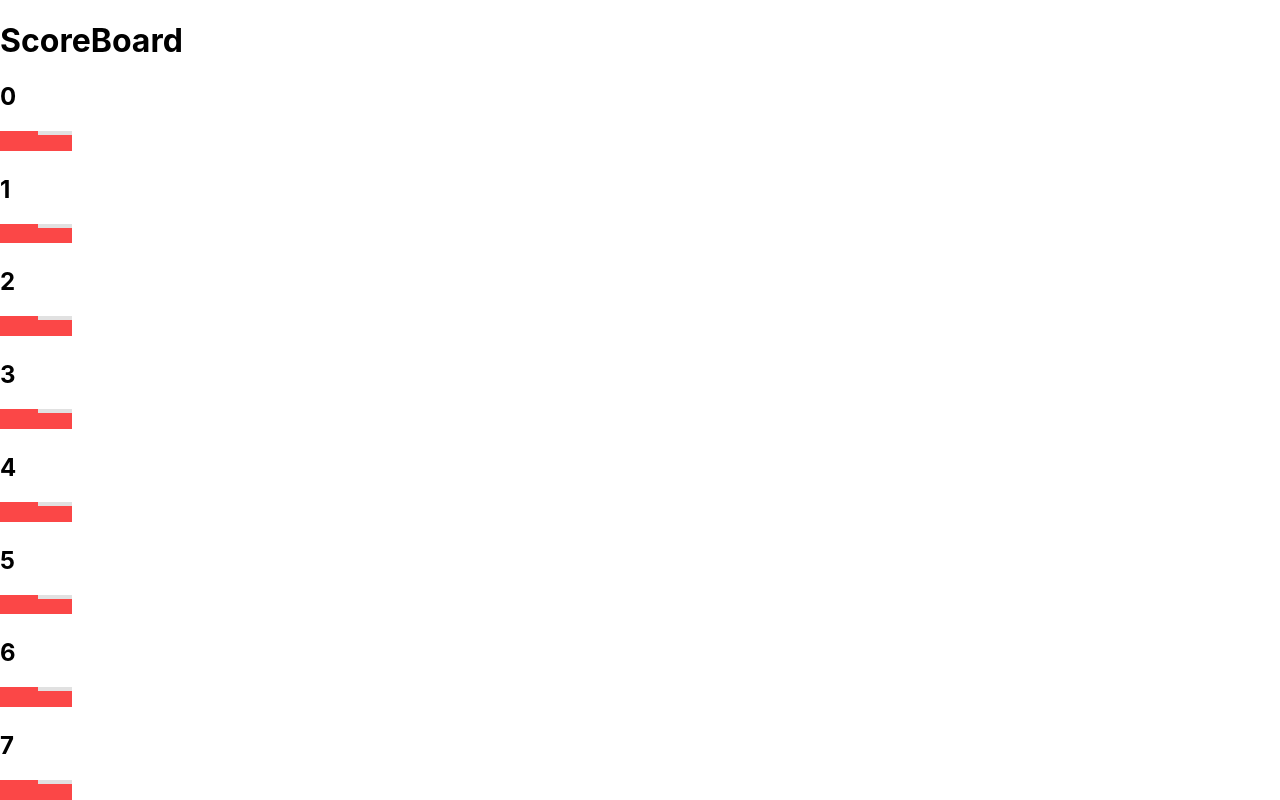
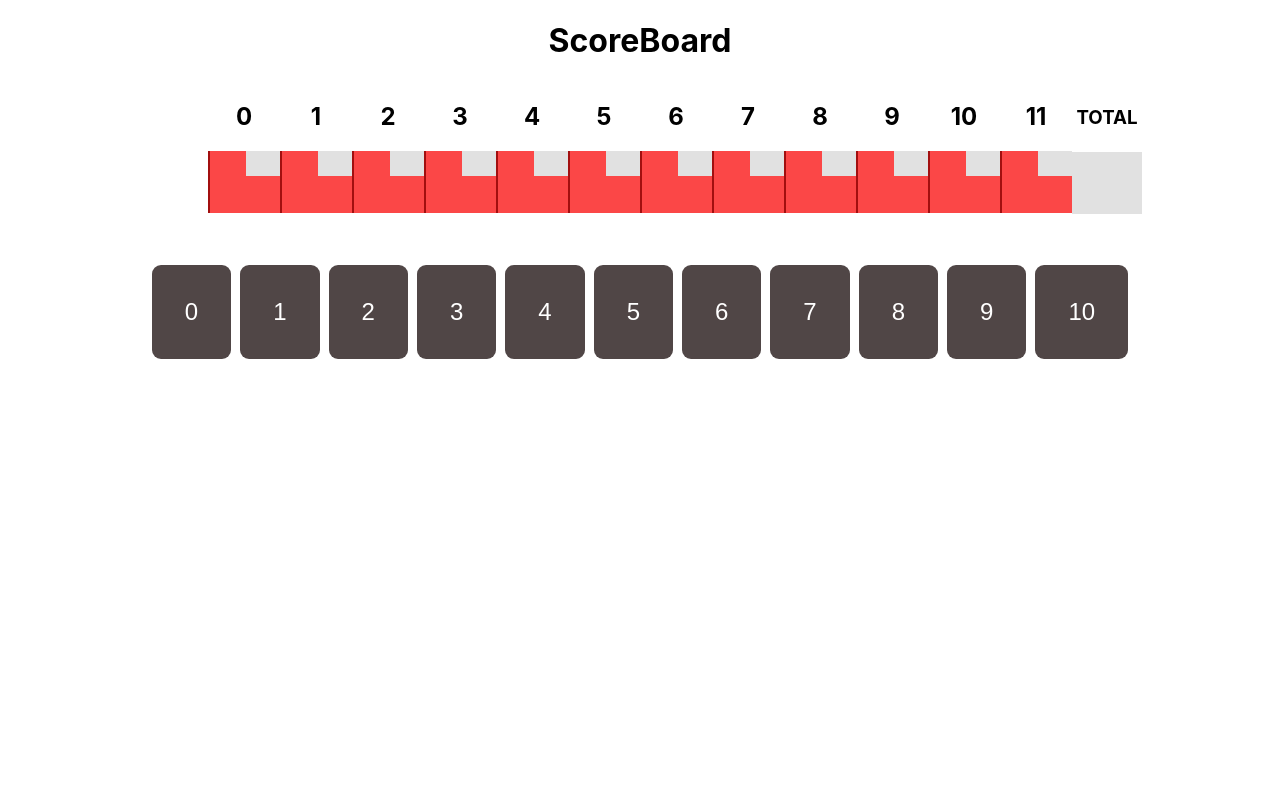
Before and after one commit to Jazzie-z/ten-pin-score-board, a React (Create React App) app: page / in a window 1280 px wide. Shown: the top 800 px of the page. Built offline with nearby package versions, Linux system fonts and the light colour scheme.

Commit message:
css modified for keyboard and scoreboard

```diff
--- /dev/null
+++ b/src/Components/KeyBoard.css
@@ -0,0 +1,14 @@
+.keyboard {
+  text-align: center;
+  margin-top: 3em;
+}
+
+.button {
+  border: none;
+  font-size: 1.5em;
+  background: #504646;
+  color: white;
+  border-radius: 0.375em;
+  margin: 0.1875em;
+  padding: 1.375em;
+}
--- a/src/Components/KeyBoard.js
+++ b/src/Components/KeyBoard.js
@@ -1,4 +1,5 @@
 import React from "react";
+import "./KeyBoard.css";
 
 function KeyBoard({ updateScore }) {
   // var [values, setValues] = useState(KEY_VALUES);
@@ -10,9 +11,10 @@ function KeyBoard({ updateScore }) {
   };
 
   return (
-    <div>
+    <div className={"keyboard"}>
       {keys.map((item, index) => (
         <button
+          className={"button"}
           key={`${item}-${index}`}
           onClick={onClickHandler}
           value={item}
--- a/src/Components/ScoreBoard.css
+++ b/src/Components/ScoreBoard.css
@@ -1,13 +1,31 @@
-.total__score {
+.score__board {
+  text-align: center;
+}
+
+.card__total {
   background: #e1e1e1;
   display: inline-block;
   height: 3.875em;
-  position: absolute;
-  top: 0;
   width: 4.375em;
+  text-align: center;
+  padding: 1.25em;
+  box-sizing: border-box;
+  font-weight: bold;
 }
-.total__score div {
-  bottom: 0;
-  padding: 10px;
+.card__title {
+  font-weight: bold;
+  text-align: center;
+  padding: 0.267em 0;
+}
+.total__score__card {
+  height: 8.3125em;
+  display: inline-block;
   position: absolute;
 }
+
+h1 {
+  text-align: center;
+}
+.wrapper {
+  position: relative;
+}
--- a/src/Components/ScoreBoard.js
+++ b/src/Components/ScoreBoard.js
@@ -5,7 +5,7 @@ import "./ScoreBoard.css";
 function ScoreBoard({ rolls, total }) {
   var data = [1, 2, 3, 4, 5, 6, 7, 8, 9, 10];
   return (
-    <div>
+    <div className={"score__board"}>
       <h1>ScoreBoard</h1>
       <div className={"wrapper"}>
         {data.map((item, index) => {
@@ -21,8 +21,8 @@ function ScoreBoard({ rolls, total }) {
         {<ScoreCard score={rolls[10]} index={10} />}
         {<ScoreCard score={rolls[11]} index={11} />}
         <div className={"total__score__card"}>
-          <h3 id={"card__title"}>TOTAL</h3>
-          <div id={"card__total"}>
+          <h3 className={"card__title"}>TOTAL</h3>
+          <div className={"card__total"}>
             {total[total.length - 1 < 10 ? total.length - 1 : 9]}
           </div>
         </div>
--- a/src/Components/ScoreCard.css
+++ b/src/Components/ScoreCard.css
@@ -1,3 +1,6 @@
+.outer__wrap {
+  display: inline-block;
+}
 .card__wrapper {
   background: #fb4747;
   color: white;
@@ -6,14 +9,19 @@
   font-weight: bold;
   position: relative;
   width: 4.5em;
+  white-space: pre;
+  box-sizing: border-box;
+  border-left: 0.125em solid #a20f0f;
 }
 .first__roll {
   padding: 0.312em 0 0.312em 0.938em;
+  height: 1.313em;
 }
 
 .inner__card {
   background: #e1e1e1;
   color: black;
+  height: 1.313em;
   width: 1.875em;
   position: absolute;
   text-align: center;
@@ -25,4 +33,9 @@
 .frame__score {
   text-align: center;
   padding: 0.312em 0;
+  height: 1.313em;
 }
+
+h2 {
+  text-align: center;
+}
--- a/src/Components/ScoreCard.js
+++ b/src/Components/ScoreCard.js
@@ -3,7 +3,7 @@ import "./ScoreCard.css";
 
 function ScoreCard({ score, total, index }) {
   return (
-    <div className={"wrap"}>
+    <div className={"outer__wrap"}>
       <h2>{index}</h2>
       <div className={"card__wrapper"}>
         <div className={"first__roll"}>{score.primary}</div>
```
